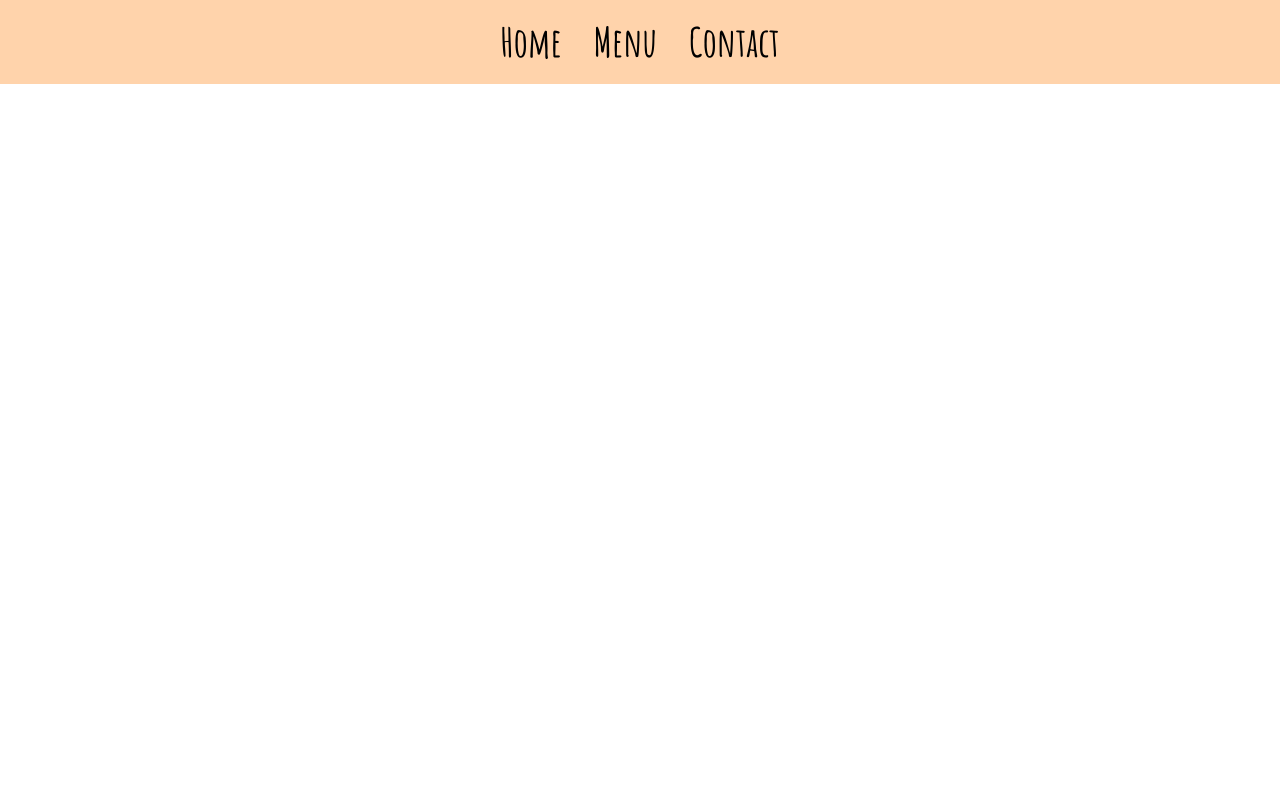
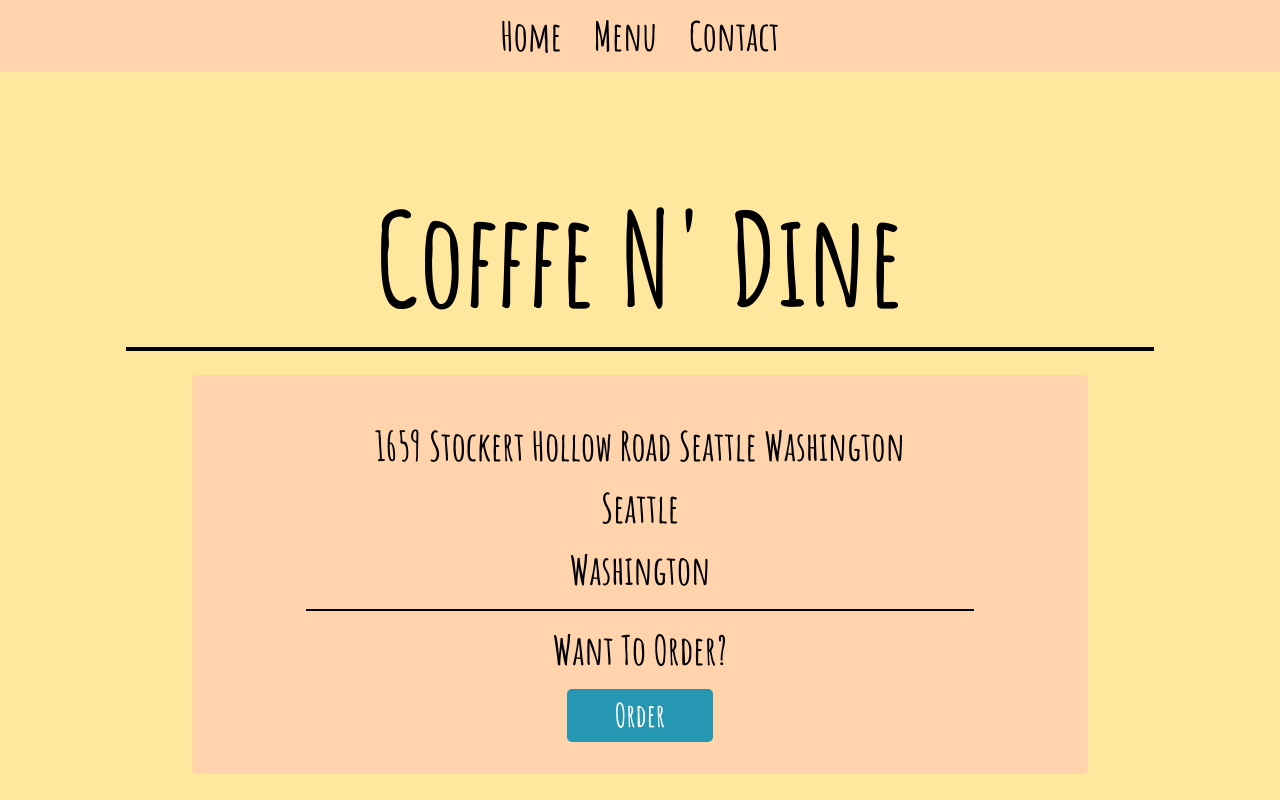
Before and after one commit to litaish/restaurant-page, a website built with webpack: page dist/index.html in a window 1280 px wide. Built offline with nearby package versions, Linux system fonts and the light colour scheme.

Commit message:
Add home page

```diff
--- a/src/assets/styles/style.css
+++ b/src/assets/styles/style.css
@@ -1,10 +1,12 @@
 @import url('https://fonts.googleapis.com/css2?family=Amatic+SC:wght@400;700&display=swap');
 :root {
   --c-alpha: #FFD3AB;
-  --c-beta: #FFE79E;
+  --c-beta: rgba(255, 231, 158, 1);
+  --c-beta-faded: rgba(255, 231, 158, 0.6);
   --c-gamma: #2597B3;
   --c-alpha-text: #000000;
   --c-beta-text: #FFFFFF;
+  --nav-height: 4.5rem;
 }
 html {
   -webkit-box-sizing: border-box;
@@ -22,13 +24,18 @@ body {
 }
 #content, nav {
   font-family: 'Amatic SC', cursive;
+  animation: fadeIn 1.5s;
+}
+@keyframes fadeIn {
+  0% { opacity: 0; }
+  100% { opacity: 1; }
 }
 nav {
   background-color: var(--c-alpha);
   display: flex;
   justify-content: center;
   align-items: center;
-  padding: 1.2rem;
+  height: var(--nav-height);
 }
 nav > ul {
   list-style-type: none;
@@ -49,3 +56,65 @@ nav > ul > li {
 nav > ul > li:hover {
   text-decoration-color: var(--c-gamma);
 }
+.content-home {
+  background-color: var(--c-beta);
+  position: relative;
+  overflow: hidden;
+  height: calc(100vh - var(--nav-height));
+  display: flex;
+  justify-content: center;
+  align-items: center;
+  flex-direction: column;
+}
+.content-home > img {
+  background-color: var(--c-beta-faded);
+  position: absolute;
+  top: -100%;
+  right: -100%;
+  bottom: -100%;
+  left: -100%;
+  margin: auto;
+  opacity: 0.65;
+}
+.title-container {
+  display: flex;
+  flex-direction: column;
+  justify-content: center;
+  align-items: center;
+}
+.title-container > h1 {
+  font-size: 8rem;
+  font-weight: 700;
+  margin-bottom: 0.5rem;
+}
+.title-line {
+  border: 2px solid var(--c-alpha-text);
+  width: 80vw;
+}
+.info-container {
+  border-radius: 5px;
+  margin-top: 1rem;
+  background-color: var(--c-alpha);
+  padding: 2rem;
+  width: 70%;
+  text-align: center;
+}
+.info-container > p {
+  font-size: 2.5rem;
+  font-weight: 700;
+  margin: 1rem;
+}
+.info-container > hr {
+  border: 1px solid var(--c-alpha-text);
+  width: 80%;
+}
+.info-container > button {
+  color: var(--c-beta-text);
+  background-color: var(--c-gamma);
+  border: none;
+  border-radius: 5px;
+  padding: 0.5rem 3rem;
+  font-size: 2rem;
+  font-weight: 700;
+  cursor: pointer;
+}
--- a/src/index.js
+++ b/src/index.js
@@ -1,10 +1,10 @@
 import 'normalize.css/normalize.css';
 import './assets/styles/style.css';
-import Ramen from './assets/images/ramen.jpg';
-import displayNav from './modules/nav';
+import  displayNav from './modules/nav';
+import displayHome from './modules/home';
 
 // Creates container element that will hold all page content
-function content() {
+function getContent() {
   const element = document.createElement("div");
 
   element.setAttribute("id", "content");
@@ -16,5 +16,10 @@ function content() {
 window.addEventListener("load", () => {
   displayNav(["Home", "Menu", "Contact"]);
 
-  document.body.appendChild(content());
+  // Create an instance of content element
+  const contentEl = getContent()
+
+  document.body.appendChild(contentEl);
+
+  displayHome(contentEl);
 })
--- /dev/null
+++ b/src/modules/home.js
@@ -0,0 +1,50 @@
+const restaurantName = "Cofffe N' Dine";
+
+const displayHome = (content) => {
+
+    content.classList.toggle("content-home");
+    displayTitle(content);
+    displayInfo(content);
+}
+
+const displayTitle = (content) => {
+    const titleContainer = document.createElement("div");
+    titleContainer.classList.toggle("title-container");
+
+    const title = document.createElement("h1");
+    title.innerText = restaurantName;
+
+    const titleLine = document.createElement("hr");
+    titleLine.classList.toggle("title-line");
+
+    // Append all children
+    titleContainer.append(title, titleLine);
+    content.appendChild(titleContainer);
+}
+
+const displayInfo = (content) => {
+    const infoContainerEl = document.createElement("div");
+    infoContainerEl.className = "info-container";
+    content.appendChild(infoContainerEl);
+
+    const pStreet = document.createElement("p");
+    pStreet.innerText = "1659 Stockert Hollow Road Seattle Washington";
+
+    const pCity = document.createElement("p");
+    pCity.innerText = "Seattle";
+
+    const pState = document.createElement("p");
+    pState.innerText = "Washington";
+
+    const infoLine = document.createElement("hr");
+
+    const pWantOrder = document.createElement("p");
+    pWantOrder.innerText = "Want To Order?";
+
+    const orderBtn = document.createElement("button");
+    orderBtn.innerText = "Order";
+
+    infoContainerEl.append(pStreet, pCity, pState, infoLine, pWantOrder, orderBtn);
+}
+
+export default displayHome;
```
Also changed, not shown: dist/index.html, dist/main.js, 1 other file.
